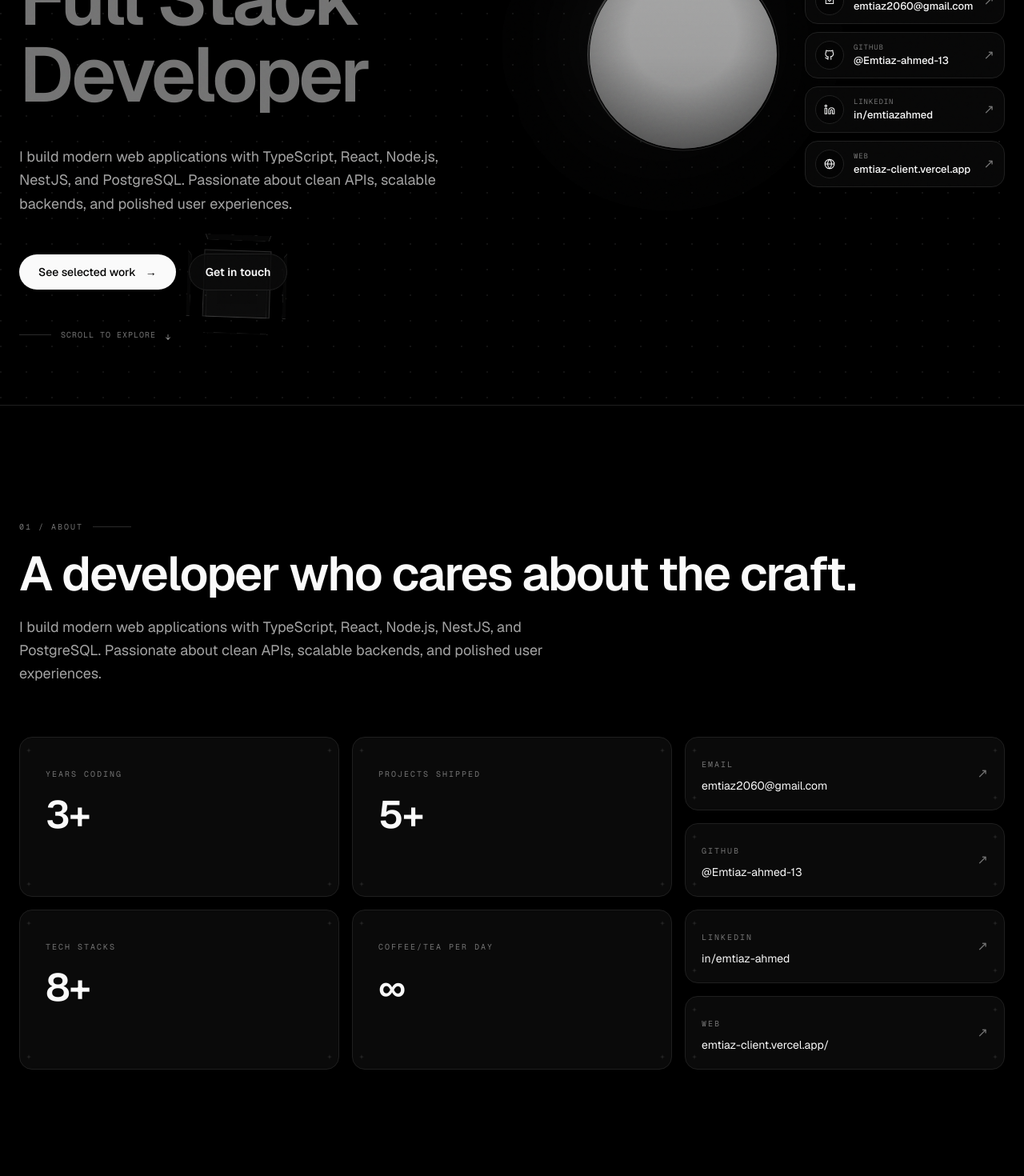
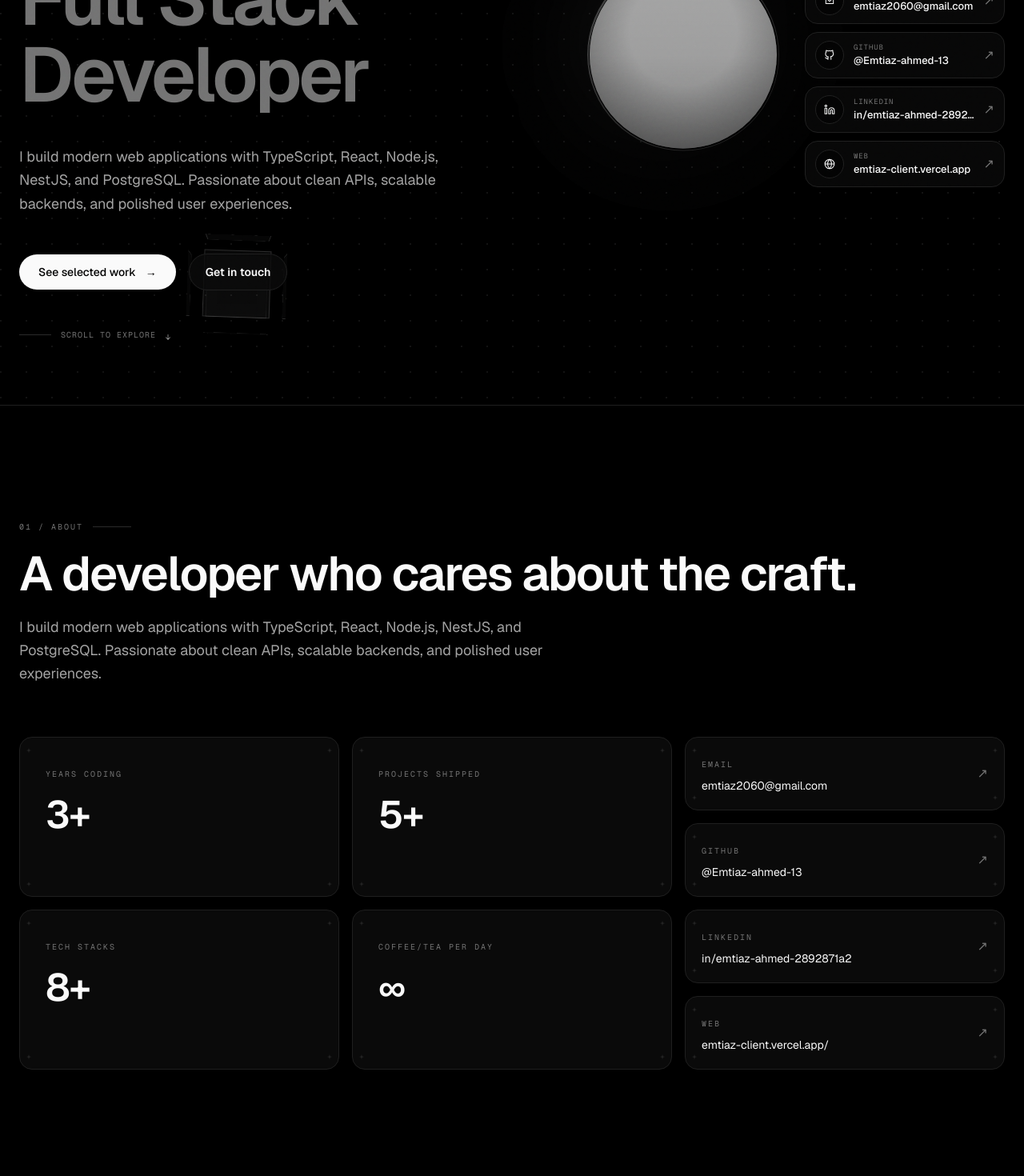
Before and after one commit to Emtiaz-ahmed-13/emtiaz-client, a Next.js app: page / in a window 1280 px wide. Shown: the part 400-1870 px from the top of the page at 80% size. Built offline with nearby package versions, Linux system fonts and the light colour scheme; no server answers; grey boxes are pictures that could not be loaded.

Commit message:
Update LinkedIn profile references.
Show the canonical LinkedIn slug across public profile cards while keeping the production profile URL in sync.

Co-authored-by: Cursor <cursoragent@cursor.com>

```diff
--- a/src/components/about.tsx
+++ b/src/components/about.tsx
@@ -24,7 +24,7 @@ export function About({ profile }: { profile: Profile }) {
     profile.linkedinUrl && {
       label: "LinkedIn",
       href: profile.linkedinUrl,
-      value: "in/emtiaz-ahmed",
+      value: "in/emtiaz-ahmed-2892871a2",
     },
     profile.websiteUrl && {
       label: "Web",
@@ -63,7 +63,7 @@ export function About({ profile }: { profile: Profile }) {
               rel="noopener noreferrer"
               tilt
               delay={i * 0.06 + 0.2}
-              className="group flex items-center justify-between !p-5"
+              className="group flex items-center justify-between p-5!"
             >
               <div>
                 <SectionLabel>{link.label}</SectionLabel>
--- a/src/components/contact.tsx
+++ b/src/components/contact.tsx
@@ -78,7 +78,7 @@ export function Contact({ profile }: { profile: Profile }) {
                 rel="noopener noreferrer"
                 tilt
                 delay={0.08}
-                className="!p-5"
+                className="p-5!"
               >
                 <SectionLabel>GitHub</SectionLabel>
                 <p className="mt-2 text-sm">@Emtiaz-ahmed-13</p>
@@ -92,10 +92,10 @@ export function Contact({ profile }: { profile: Profile }) {
                 rel="noopener noreferrer"
                 tilt
                 delay={0.14}
-                className="!p-5"
+                className="p-5!"
               >
                 <SectionLabel>LinkedIn</SectionLabel>
-                <p className="mt-2 text-sm">in/emtiazahmed</p>
+                <p className="mt-2 text-sm">in/emtiaz-ahmed-2892871a2</p>
               </Card>
             )}
           </div>
--- a/src/components/hero.tsx
+++ b/src/components/hero.tsx
@@ -181,7 +181,7 @@ function AvatarOrbit({
     profile.linkedinUrl && {
       icon: <Icon d={ICONS.linkedin} />,
       label: "LinkedIn",
-      value: "in/emtiazahmed",
+      value: "in/emtiaz-ahmed-2892871a2",
       href: profile.linkedinUrl,
     },
     profile.websiteUrl && {
```
